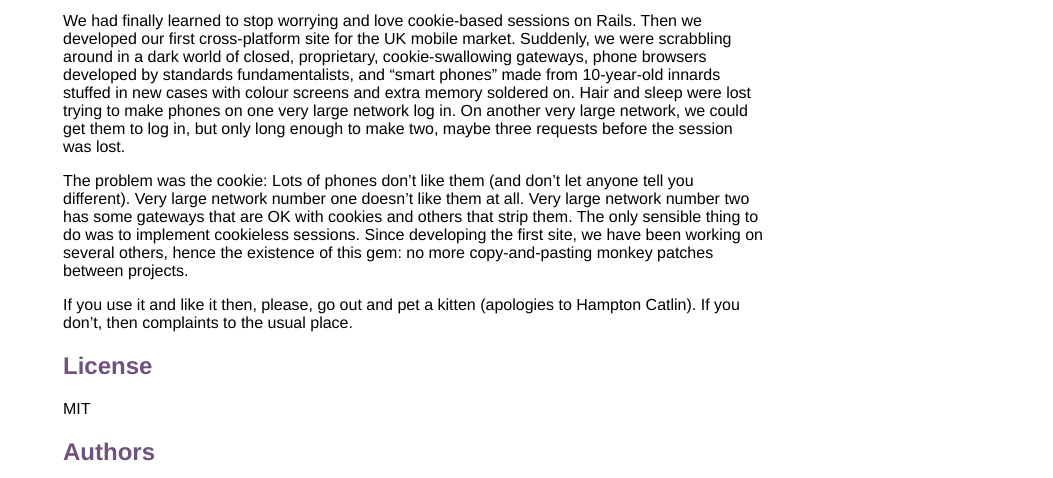
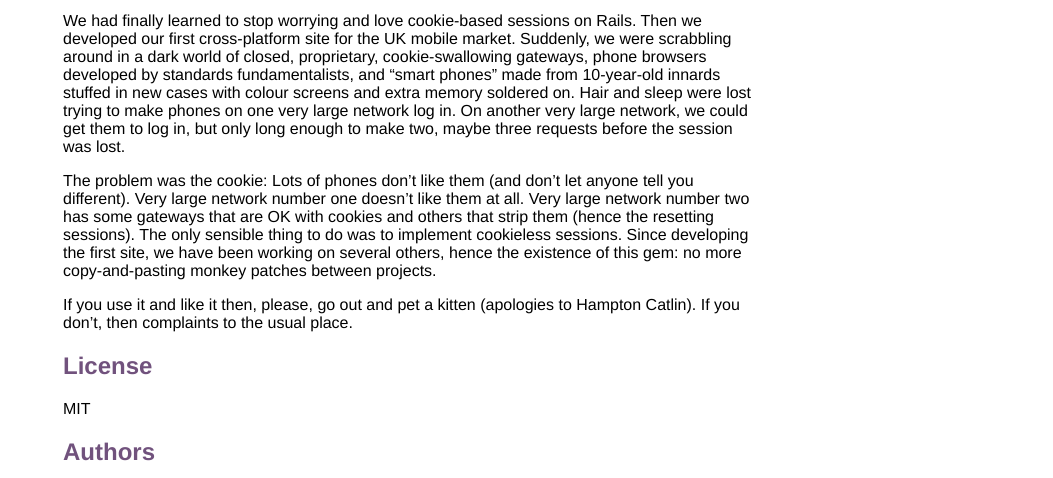
Before and after one commit to dharmdip/cookieless_sessions, a plain HTML site: page index.html in a window 1280 px wide. Shown: the part 322-800 px from the top of the page, without its empty margins (227-1280 px from the left). Drawn offline with Linux system fonts and the light colour scheme.

Commit message:
Added a clairification.

```diff
--- a/index.html
+++ b/index.html
@@ -54,7 +54,7 @@
 
     <p>We had finally learned to stop worrying and love cookie-based sessions on Rails. Then we developed our first cross-platform site for the UK mobile market. Suddenly, we were scrabbling around in a dark world of closed, proprietary, cookie-swallowing gateways, phone browsers developed by standards fundamentalists, and “smart phones” made from 10-year-old innards stuffed in new cases with colour screens and extra memory soldered on. Hair and sleep were lost trying to make phones on one very large network log in. On another very large network, we could get them to log in, but only long enough to make two, maybe three requests before the session was lost.</p>
 
-<p>The problem was the cookie: Lots of phones don’t like them (and don’t let anyone tell you different). Very large network number one doesn’t like them at all. Very large network number two has some gateways that are OK with cookies and others that strip them. The only sensible thing to do was to implement cookieless sessions. Since developing the first site, we have been working on several others, hence the existence of this gem: no more copy-and-pasting monkey patches between projects.</p>
+<p>The problem was the cookie: Lots of phones don’t like them (and don’t let anyone tell you different). Very large network number one doesn’t like them at all. Very large network number two has some gateways that are OK with cookies and others that strip them (hence the resetting sessions). The only sensible thing to do was to implement cookieless sessions. Since developing the first site, we have been working on several others, hence the existence of this gem: no more copy-and-pasting monkey patches between projects.</p>
 
 <p>If you use it and like it then, please, go out and pet a kitten (apologies to Hampton Catlin). If you don’t, then complaints to the usual place.</p><h2>License</h2>
 <p>MIT</p>
```
